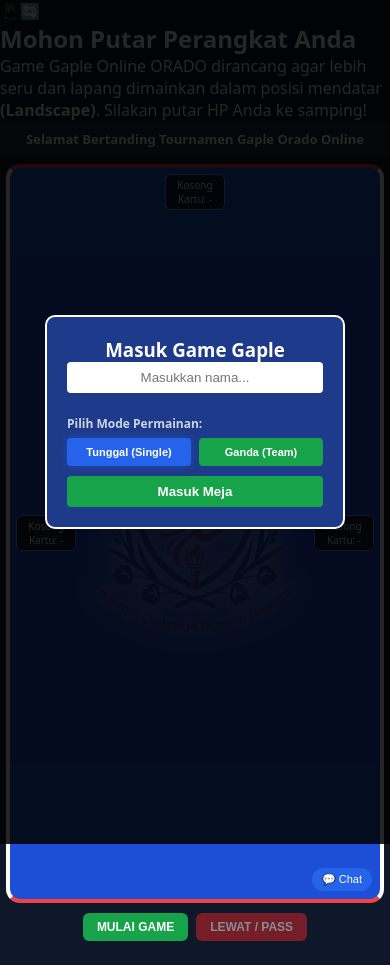
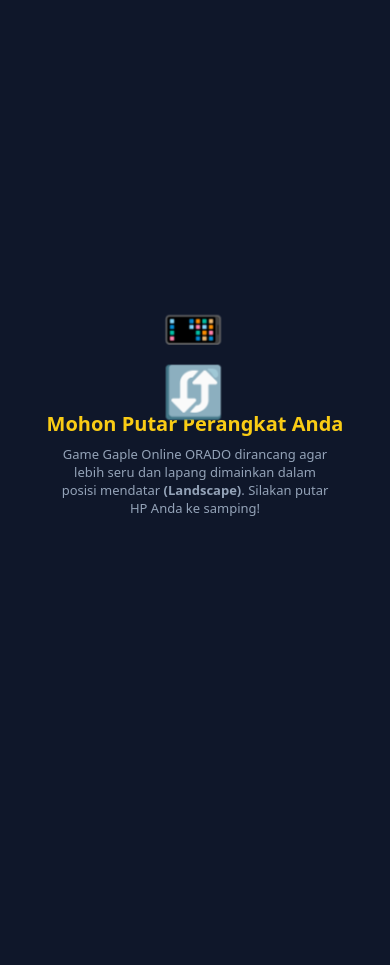
Before and after one commit to alonsokroso58-hue/game-gaple-online, a website: page index.html in a window 390 px wide. After the commit the page ends 844 px from the top, so only its background shows below. Drawn offline with nearby package versions, Linux system fonts and the light colour scheme; no server answers.

Commit message:
Update style.css

```diff
--- a/style.css
+++ b/style.css
@@ -275,6 +275,26 @@
   height: 60px;
 }
 
+/* KELAS TAMBAHAN UNTUK KARTU BALAK VERTIKAL DI MEJA */
+.card-board.vertical {
+  width: 60px;
+  height: 32px;
+  flex-direction: row;
+  justify-content: space-between;
+  padding: 3px;
+}
+
+.card-board.vertical .card-divider {
+  width: 3px;
+  height: 90%;
+  margin: 0 1px;
+}
+
+.card-board.vertical .domino-half {
+  width: 27px;
+  height: 100%;
+}
+
 /* GARIS PEMBATAS TENGAH WARNA HIJAU */
 .card-divider {
   width: 90%;
@@ -477,3 +497,55 @@
   font-weight: bold;
   cursor: pointer;
 }
+
+/* ==========================================
+   STYLE PERINGATAN PUTAR HP KE LANDSCAPE
+   ========================================== */
+#landscape-warning {
+  display: none;
+  position: fixed;
+  top: 0;
+  left: 0;
+  width: 100vw;
+  height: 100vh;
+  background: #0f172a;
+  z-index: 99999;
+  flex-direction: column;
+  justify-content: center;
+  align-items: center;
+  text-align: center;
+  padding: 20px;
+  color: #fff;
+}
+
+#landscape-warning .rotate-icon {
+  font-size: 50px;
+  margin-bottom: 15px;
+  animation: rotatePhone 2s infinite ease-in-out;
+}
+
+@keyframes rotatePhone {
+  0% { transform: rotate(0deg); }
+  50% { transform: rotate(90deg); }
+  100% { transform: rotate(0deg); }
+}
+
+#landscape-warning h2 {
+  color: #facc15;
+  font-size: 20px;
+  margin-bottom: 8px;
+}
+
+#landscape-warning p {
+  font-size: 13px;
+  color: #94a3b8;
+  max-width: 280px;
+  line-height: 1.4;
+}
+
+/* Menampilkan pop-up peringatan jika perangkat seluler dibuka dalam posisi tegak (potret) */
+@media screen and (max-width: 900px) and (orientation: portrait) {
+  #landscape-warning {
+    display: flex;
+  }
+}
```
